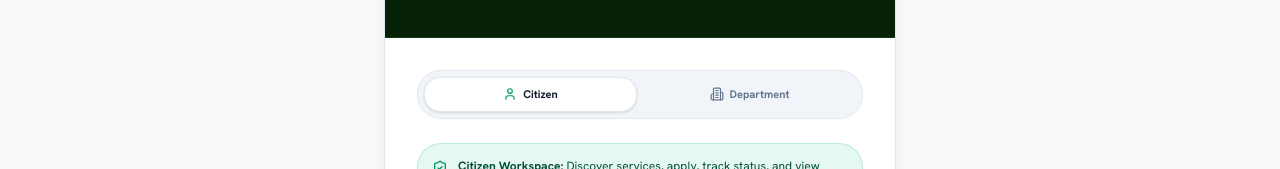
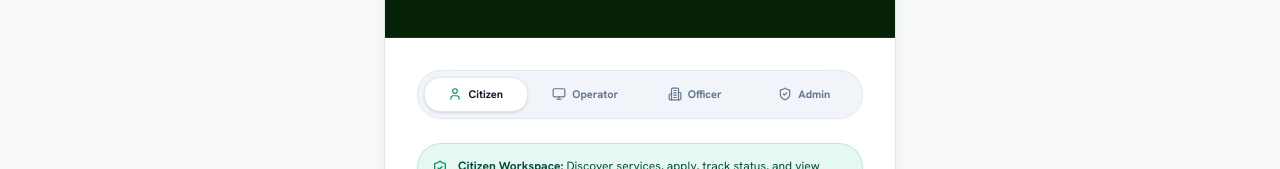
Before and after one commit to Arul-Prakash-K-C/TN-HUB, a SvelteKit app: page /login in a window 1280 px wide. Shown: the part 255-424 px from the top of the page. Built offline with nearby package versions, Linux system fonts and the light colour scheme; no server answers.

Commit message:
feat: add citizen, operator, officer, and admin tabs to the single sign-on login page

```diff
--- a/src/routes/(public)/login/+page.svelte
+++ b/src/routes/(public)/login/+page.svelte
@@ -4,11 +4,13 @@
   import { auth, userRole } from '$lib/stores/auth';
   import { getPortalRedirectForRole } from '$lib/utils/authGuard';
   import { departments } from '$lib/data/departments';
-  import { tt } from '$lib/i18n';
+  import { tt, locale } from '$lib/i18n';
   import { User, Building2, Mail, Lock, Eye, EyeOff, ArrowRight, ShieldCheck, UserPlus, Monitor } from '@lucide/svelte';
 
   const t = $derived($tt);
-  let activeTab = $state<'citizen' | 'department'>('citizen');
+  const currentLocale = $derived($locale);
+
+  let activeTab = $state<'citizen' | 'operator' | 'department' | 'admin'>('citizen');
   let authMode = $state<'login' | 'register'>('login');
   let email = $state('meena@demo.com');
   let password = $state('demo123');
@@ -18,15 +20,21 @@
   let error = $state('');
   let loading = $state(false);
 
-  function selectTab(tab: 'citizen' | 'department') {
+  function selectTab(tab: 'citizen' | 'operator' | 'department' | 'admin') {
     activeTab = tab;
-    if (tab === 'department') authMode = 'login';
+    if (tab !== 'citizen') authMode = 'login';
     error = '';
     if (tab === 'citizen') {
       email = 'meena@demo.com';
       password = 'demo123';
+    } else if (tab === 'operator') {
+      email = 'kannan@demo.com';
+      password = 'demo123';
     } else if (tab === 'department') {
       email = 'rajesh@demo.com';
+      password = 'demo123';
+    } else if (tab === 'admin') {
+      email = 'priya@demo.com';
       password = 'demo123';
     }
   }
@@ -79,11 +87,11 @@
 
       <!-- Tab Switcher: Citizen vs Department vs Onboarding -->
       <div class="p-6 sm:p-8">
-        <div class="mb-6 grid grid-cols-2 gap-1.5 rounded-2xl bg-slate-100 p-1.5 border border-slate-200">
+        <div class="mb-6 grid grid-cols-2 lg:grid-cols-4 gap-1.5 rounded-2xl bg-slate-100 p-1.5 border border-slate-200">
           <button
             type="button"
             onclick={() => selectTab('citizen')}
-            class="flex items-center justify-center gap-1.5 rounded-xl py-2 text-[11px] font-bold transition-all
+            class="flex items-center justify-center gap-1.5 rounded-xl py-2 text-[10px] sm:text-[11px] font-bold transition-all
               {activeTab === 'citizen' ? 'bg-white text-slate-900 shadow-sm border border-slate-200' : 'text-slate-500 hover:text-slate-900'}"
           >
             <User class="h-3.5 w-3.5 {activeTab === 'citizen' ? 'text-emerald-600' : ''}" />
@@ -92,12 +100,32 @@
 
           <button
             type="button"
+            onclick={() => selectTab('operator')}
+            class="flex items-center justify-center gap-1.5 rounded-xl py-2 text-[10px] sm:text-[11px] font-bold transition-all
+              {activeTab === 'operator' ? 'bg-white text-slate-900 shadow-sm border border-slate-200' : 'text-slate-500 hover:text-slate-900'}"
+          >
+            <Monitor class="h-3.5 w-3.5 {activeTab === 'operator' ? 'text-emerald-600' : ''}" />
+            <span>{currentLocale === 'ta' ? 'ஈ-சேவை' : 'Operator'}</span>
+          </button>
+
+          <button
+            type="button"
             onclick={() => selectTab('department')}
-            class="flex items-center justify-center gap-1.5 rounded-xl py-2 text-[11px] font-bold transition-all
+            class="flex items-center justify-center gap-1.5 rounded-xl py-2 text-[10px] sm:text-[11px] font-bold transition-all
               {activeTab === 'department' ? 'bg-white text-slate-900 shadow-sm border border-slate-200' : 'text-slate-500 hover:text-slate-900'}"
           >
             <Building2 class="h-3.5 w-3.5 {activeTab === 'department' ? 'text-emerald-600' : ''}" />
-            <span>{t('auth.tabDepartment')}</span>
+            <span>{currentLocale === 'ta' ? 'அதிகாரி' : 'Officer'}</span>
+          </button>
+
+          <button
+            type="button"
+            onclick={() => selectTab('admin')}
+            class="flex items-center justify-center gap-1.5 rounded-xl py-2 text-[10px] sm:text-[11px] font-bold transition-all
+              {activeTab === 'admin' ? 'bg-white text-slate-900 shadow-sm border border-slate-200' : 'text-slate-500 hover:text-slate-900'}"
+          >
+            <ShieldCheck class="h-3.5 w-3.5 {activeTab === 'admin' ? 'text-emerald-600' : ''}" />
+            <span>{currentLocale === 'ta' ? 'நிர்வாகி' : 'Admin'}</span>
           </button>
         </div>
 
@@ -113,8 +141,12 @@
             <div>
               {#if activeTab === 'citizen'}
                 <strong>{t('auth.tabCitizen')} Workspace:</strong> {t('auth.citizenWorkspace')}
+              {:else if activeTab === 'operator'}
+                <strong>{currentLocale === 'ta' ? 'உதவி கியோஸ்க் போர்டல்' : 'Assisted Kiosk Portal'}:</strong> {currentLocale === 'ta' ? 'குடிமக்களுக்கு உதவ விண்ணப்ப வரைவுகளை உருவாக்கவும்.' : 'Assist citizens and create application drafts on their behalf.'}
+              {:else if activeTab === 'department'}
+                <strong>{t('auth.tabDepartment')} Official Workspace:</strong> {t('auth.officerWorkspace')}
               {:else}
-                <strong>{t('auth.tabDepartment')} Official Workspace:</strong> {t('auth.officerWorkspace')}
+                <strong>{currentLocale === 'ta' ? 'நிர்வாக கன்சோல்' : 'Administration Console'}:</strong> {currentLocale === 'ta' ? 'அமைப்புகளை நிர்வகிக்கவும் மற்றும் தணிக்கை பதிவுகளை சரிபார்க்கவும்.' : 'Manage platform configurations and review audit logs.'}
               {/if}
             </div>
           </div>
@@ -138,7 +170,15 @@
             {/if}
             <div>
               <label for="user-email" class="block text-xs font-bold text-slate-800 mb-1.5">
-                {activeTab === 'citizen' ? t('auth.citizenEmail') : t('auth.officerEmail')}
+                {#if activeTab === 'citizen'}
+                  {t('auth.citizenEmail')}
+                {:else if activeTab === 'operator'}
+                  {currentLocale === 'ta' ? 'இயக்குநர் மின்னஞ்சல்' : 'Operator Email Address'}
+                {:else if activeTab === 'department'}
+                  {t('auth.officerEmail')}
+                {:else}
+                  {currentLocale === 'ta' ? 'நிர்வாகி மின்னஞ்சல்' : 'Admin Email Address'}
+                {/if}
               </label>
               <div class="relative">
                 <Mail class="absolute left-3.5 top-1/2 -translate-y-1/2 h-4 w-4 text-slate-400" />
@@ -208,7 +248,18 @@
                 <span class="inline-block h-4 w-4 animate-spin rounded-full border-2 border-white border-t-transparent"></span>
                 <span>{t('common.loading')}</span>
               {:else}
-                <span>{authMode === 'register' ? t('auth.registerButton') : t('auth.signInTo', { portal: activeTab === 'citizen' ? t('auth.tabCitizen') : t('auth.tabDepartment') })}</span>
+                <span>
+                  {#if authMode === 'register'}
+                    {t('auth.registerButton')}
+                  {:else}
+                    {t('auth.signInTo', {
+                      portal: activeTab === 'citizen' ? t('auth.tabCitizen') :
+                              activeTab === 'operator' ? (currentLocale === 'ta' ? 'இயக்குநர் போர்டல்' : 'Operator Kiosk') :
+                              activeTab === 'department' ? t('auth.tabDepartment') :
+                              (currentLocale === 'ta' ? 'நிர்வாக போர்டல்' : 'Admin Console')
+                    })}
+                  {/if}
+                </span>
                 <ArrowRight class="h-4 w-4" />
               {/if}
             </button>
```
